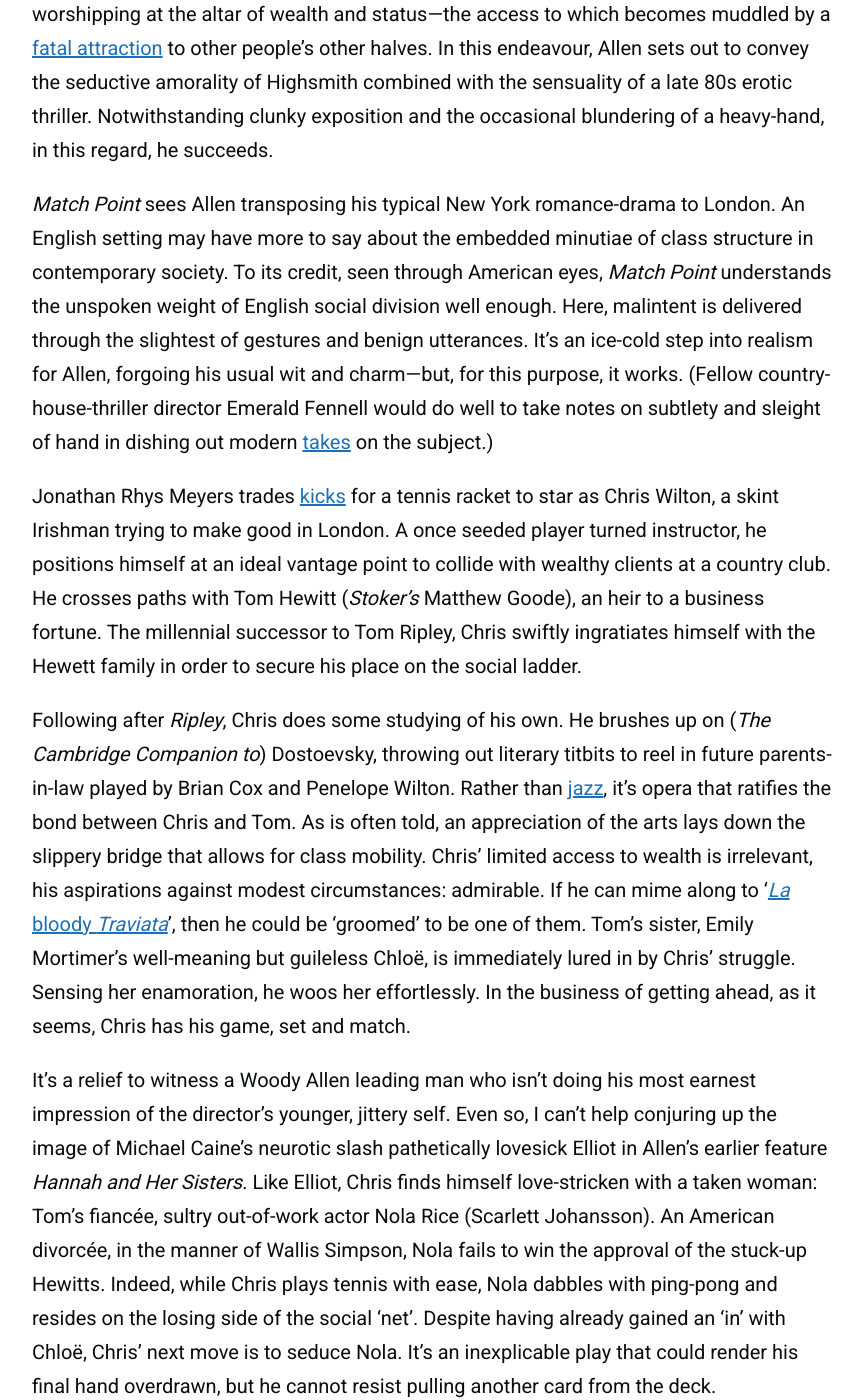
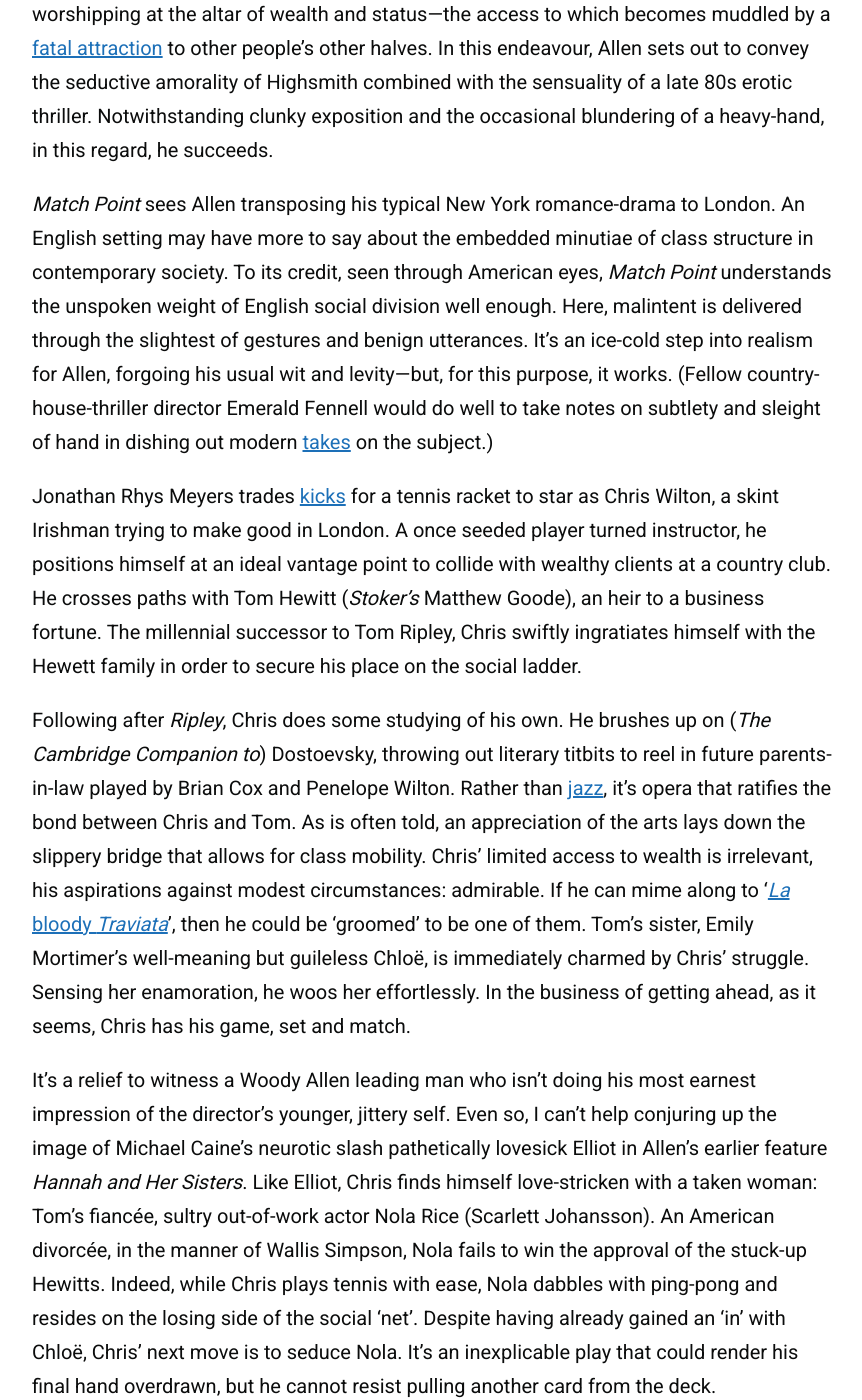
Before and after one commit to zoeurl/zoedowney.github.io, a Jekyll site: the page built from _posts/2024-2-22-match-point.md, in a window 1280 px wide and 1400 px high, scrolled down 1461 px. Shown: the whole window, without its empty margins (208-1070 px from the left). Built offline with Jekyll 4.4.1, drawn with Linux system fonts in a browser that asks for light colours; some of the changed text lies outside the part shown.

Commit message:
Update 2024-2-22-match-point.md

```diff
--- a/_posts/2024-2-22-match-point.md
+++ b/_posts/2024-2-22-match-point.md
@@ -13,14 +13,14 @@
 
 The above tennis metaphor is the apt rule of play for this particular story. The players: another set of affable [husbands and wives](https://www.nytimes.com/1992/09/18/movies/review-film-husbands-and-wives-fact-fiction-it-doesn-t-matter.html) who—seemingly due to sheer boredom—fall haplessly into each others' beds. It's a sturdy and reliable Allen set-up that allows for the typical scrutinising of the formation and disintegration of relationships; the distinction between love and lust, and whether it’s worth relinquishing ambition for true passion. On the side, we receive an outsider’s view of Europe, British society and the supposedly coveted upper class; with glamour and manipulation lifted from _[The Talented Mr. Ripley](https://www.zoedowney.com/the-talented-mr-ripley/)_, _Unfaithful_ and _Cruel Intentions_. It’s also a revisitation of themes from his 1989 release _Crimes and Misdemeanors_. Once again, brutish designs are drawn together whilst worshipping at the altar of wealth and status—the access to which becomes muddled by a [fatal attraction](https://www.rogerebert.com/reviews/fatal-attraction-1987) to other people's other halves. In this endeavour, Allen sets out to convey the seductive amorality of Highsmith combined with the sensuality of a late 80s erotic thriller. Notwithstanding clunky exposition and the occasional blundering of a heavy-hand, in this regard, he succeeds.
 
-_Match Point_ sees Allen transposing his typical New York romance-drama to London. An English setting may have more to say about the embedded minutiae of class structure in contemporary society. To its credit, seen through American eyes, _Match Point_ understands the unspoken weight of English social division well enough. Here, malintent is delivered through the slightest of gestures and benign utterances. It’s an ice-cold step into realism for Allen, forgoing his usual wit and charm—but, for this purpose, it works. (Fellow country-house-thriller director Emerald Fennell would do well to take notes on subtlety and sleight of hand in dishing out modern [takes](https://www.rogerebert.com/reviews/saltburn-movie-review-2023) on the subject.)
+_Match Point_ sees Allen transposing his typical New York romance-drama to London. An English setting may have more to say about the embedded minutiae of class structure in contemporary society. To its credit, seen through American eyes, _Match Point_ understands the unspoken weight of English social division well enough. Here, malintent is delivered through the slightest of gestures and benign utterances. It’s an ice-cold step into realism for Allen, forgoing his usual wit and levity—but, for this purpose, it works. (Fellow country-house-thriller director Emerald Fennell would do well to take notes on subtlety and sleight of hand in dishing out modern [takes](https://www.rogerebert.com/reviews/saltburn-movie-review-2023) on the subject.)
 
 Jonathan Rhys Meyers trades [kicks](https://en.wikipedia.org/wiki/Bend_It_Like_Beckham) for a tennis racket to star as Chris Wilton, a skint Irishman trying to make good in London. A once seeded player turned instructor, he positions himself at an ideal vantage point to collide with wealthy clients at a country club. He crosses paths with Tom Hewitt (_Stoker's_ Matthew Goode), an heir to a business fortune. The millennial successor to Tom Ripley, Chris swiftly ingratiates himself with the Hewett family in order to secure his place on the social ladder.
 
-Following after _Ripley_, Chris does some studying of his own. He brushes up on (_The Cambridge Companion to_) Dostoevsky, throwing out literary titbits to reel in future parents-in-law played by Brian Cox and Penelope Wilton. Rather than [jazz](https://www.youtube.com/watch?v=mT-fOr29OfA&t=1s&ab_channel=TomasvdB), it’s opera that ratifies the bond between Chris and Tom. As is often told, an appreciation of the arts lays down the slippery bridge that allows for class mobility. Chris’ limited access to wealth is irrelevant, his aspirations against modest circumstances: admirable. If he can mime along to ‘[_La_ bloody _Traviata_](https://en.wikipedia.org/wiki/La_traviata)’, then he could be ‘groomed’ to be one of them. Tom’s sister, Emily Mortimer’s well-meaning but guileless Chloë, is immediately lured in by Chris’ struggle. Sensing her enamoration, he woos her effortlessly. In the business of getting ahead, as it seems, Chris has his game, set and match.
+Following after _Ripley_, Chris does some studying of his own. He brushes up on (_The Cambridge Companion to_) Dostoevsky, throwing out literary titbits to reel in future parents-in-law played by Brian Cox and Penelope Wilton. Rather than [jazz](https://www.youtube.com/watch?v=mT-fOr29OfA&t=1s&ab_channel=TomasvdB), it’s opera that ratifies the bond between Chris and Tom. As is often told, an appreciation of the arts lays down the slippery bridge that allows for class mobility. Chris’ limited access to wealth is irrelevant, his aspirations against modest circumstances: admirable. If he can mime along to ‘[_La_ bloody _Traviata_](https://en.wikipedia.org/wiki/La_traviata)’, then he could be ‘groomed’ to be one of them. Tom’s sister, Emily Mortimer’s well-meaning but guileless Chloë, is immediately charmed by Chris’ struggle. Sensing her enamoration, he woos her effortlessly. In the business of getting ahead, as it seems, Chris has his game, set and match.
 
 It’s a relief to witness a Woody Allen leading man who isn’t doing his most earnest impression of the director’s younger, jittery self. Even so, I can't help conjuring up the image of Michael Caine’s neurotic slash pathetically lovesick Elliot in Allen’s earlier feature _Hannah and Her Sisters_. Like Elliot, Chris finds himself love-stricken with a taken woman: Tom’s fiancée, sultry out-of-work actor Nola Rice (Scarlett Johansson). An American divorcée, in the manner of Wallis Simpson, Nola fails to win the approval of the stuck-up Hewitts. Indeed, while Chris plays tennis with ease, Nola dabbles with ping-pong and resides on the losing side of the social ‘net’. Despite having already gained an ‘in’ with Chloë, Chris’ next move is to seduce Nola. It’s an inexplicable play that could render his final hand overdrawn, but he cannot resist pulling another card from the deck.
 
-It is on this essential, but tiresome, male conflict that _Match Point_ rests: does our protagonist choose wealth, standing and security tethered to a lukewarm coupling, or sacrifice it all for a less fortunate woman who draws him in wordlessly via her sirenesque magnetism? It's a big ask to sympathise with such a boyish predicament, or the ludicrous final act it unfurls. Still, _Match Point_ is sharper around the edges than Allen’s previous catalogue. It’s a cold and hollow piece, lacking in heart, but perhaps more faithful to life for it. Allen remains skilled in eliciting interest in moneyed mundanity, offering a slice of the everyday that is oftentimes more appealing than that itself. Above all, it’s a chilling exercise in fate, surrendering to the notion that existence has ‘no purpose, no design’—an honest thesis carelessly misapplied to enable its main character’s selfish dealings and conveniently sideline his [culpability](https://www.theguardian.com/film/2023/sep/08/woody-allen-venice-applause-metoo) for them.
+It is on this essential, but tiresome, male conflict that _Match Point_ rests: does our protagonist choose wealth, standing and security tethered to a lukewarm coupling, or sacrifice it all for a less fortunate woman who lures him in via her sirenesque magnetism? It's a big ask to sympathise with such a boyish predicament, or the ludicrous final act it unfurls. Still, _Match Point_ is sharper around the edges than Allen’s previous catalogue. It’s a cold and hollow piece, lacking in heart, but perhaps more faithful to life for it. Allen remains skilled in eliciting interest in moneyed mundanity, offering a slice of the everyday that is oftentimes more appealing than that itself. Above all, it’s a chilling exercise in fate, surrendering to the notion that existence has ‘no purpose, no design’—an honest thesis carelessly misapplied to enable its main character’s selfish dealings and conveniently sideline his [culpability](https://www.theguardian.com/film/2023/sep/08/woody-allen-venice-applause-metoo) for them.
 
 The disappointment lingering post- _Match_ is that despite a particular focus on interiors: country estates, flats, offices and galleries—an incidental shoehorning in of the South Bank’s Tate Modern—its shortfall lies in an absence of _interiority_. Offered is a picturesque, one-sided view of prismatic London that, while accurate in its reflection of a cushy pedigree of privileged living, rarely critiques its hollow trappings. Its characters motivations are murky, their emotional leanings unclear. We hardly buy into the specificities of Chris’ affections; desires for Chloë and Nola based merely on the kinds of lives each represent to him—women (once again) reduced to types. And, although surrounded by characters of self-interest, Chris is the emptiest shell of all, deplorable due to his tedious indecisiveness and outward indifference towards all but assets attained. Perhaps the meaningful takeaway here is that the cards one is dealt in life do not have final say on the state of play. But clearly, for Woody Allen, it has become a sport of one man trying to cling onto his racket and serve with it, too.
```
